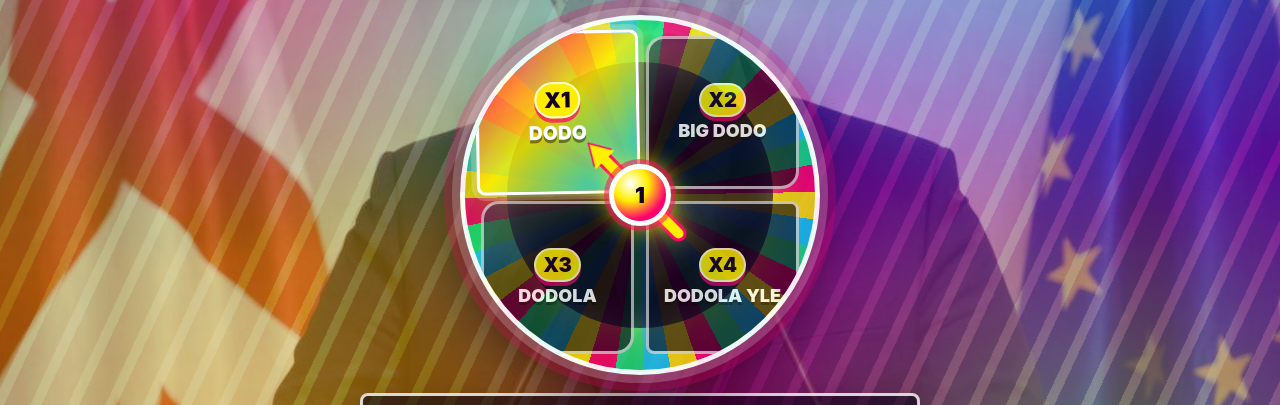
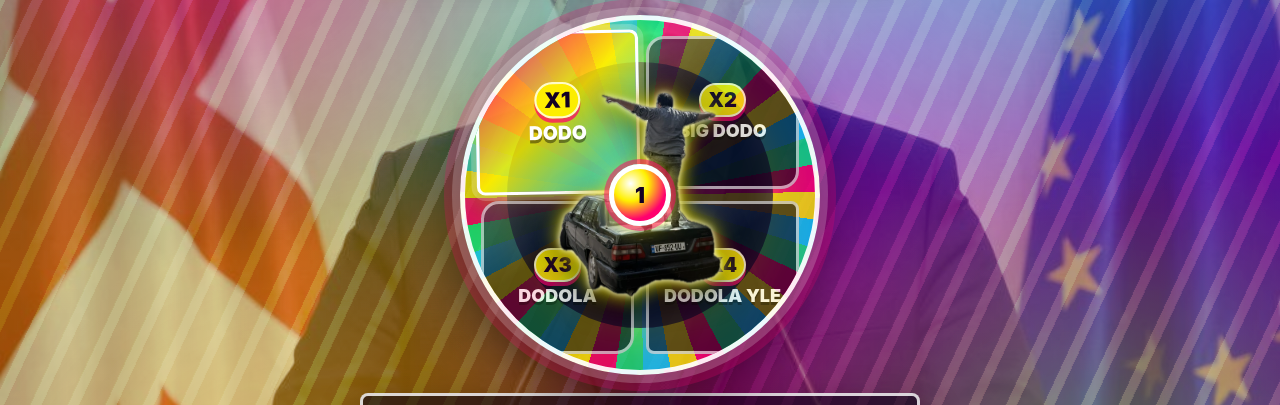
Before and after one commit to daushvat/gio-site, a website built with Vite: page index.html in a window 1280 px wide. Shown: the part 315-720 px from the top of the page. Built offline with nearby package versions, Linux system fonts and the light colour scheme.

Commit message:
Use sticker as DODO wheel arrow

```diff
--- a/src/main.js
+++ b/src/main.js
@@ -18,7 +18,7 @@ document.querySelector('#app').innerHTML = `
       </div>
       <div class="dodo-wheel" aria-label="DODO meter wheel">
         <div class="wheel-glow" aria-hidden="true"></div>
-        <div class="wheel-arrow" aria-hidden="true"></div>
+        <img class="wheel-arrow" src="/dodo-arrow.webp" alt="" aria-hidden="true">
         <div class="wheel-hub" aria-hidden="true">?</div>
         <div class="wheel-square is-active" data-label="DODO" data-min="1" data-max="25" data-angle="-135">
           <span class="wheel-badge">x1</span>
@@ -112,7 +112,7 @@ function getWheelSquareForValue(value) {
 
 function setArrowRotation(rotation) {
   arrowRotation = rotation
-  wheelArrow.style.transform = `translate(-50%, -50%) rotate(${arrowRotation}deg)`
+  wheelArrow.style.transform = `translate(-50%, -50%) rotate(${arrowRotation + 135}deg)`
 }
 
 function updateWheelSelection(value, shouldMoveArrow = true) {
--- a/src/style.css
+++ b/src/style.css
@@ -269,34 +269,21 @@ button {
   left: 50%;
   top: 50%;
   z-index: 4;
-  width: 34%;
-  height: 10px;
-  border-radius: 999px;
-  background: #fff000;
-  box-shadow:
-    0 0 0 3px #ff006e,
-    0 0 22px rgba(255, 240, 0, 0.86);
-  transform: translate(-50%, -50%) rotate(-45deg);
+  width: 46%;
+  height: auto;
+  object-fit: contain;
+  transform: translate(-50%, -50%) rotate(0deg);
   transform-origin: 50% 50%;
+  filter:
+    drop-shadow(0 0 3px #ffffff)
+    drop-shadow(0 0 10px rgba(255, 240, 0, 0.95))
+    drop-shadow(0 8px 12px rgba(0, 0, 0, 0.62));
   transition: transform 180ms ease;
+  user-select: none;
 }
 
 .wheel-arrow.is-spinning {
   transition: none;
-}
-
-.wheel-arrow::before {
-  content: "";
-  position: absolute;
-  right: -12px;
-  top: 50%;
-  width: 0;
-  height: 0;
-  border-top: 13px solid transparent;
-  border-bottom: 13px solid transparent;
-  border-left: 22px solid #fff000;
-  transform: translateY(-50%);
-  filter: drop-shadow(3px 0 0 #ff006e);
 }
 
 .wheel-hub {
```
Also changed, not shown: public/dodo-arrow.webp (added).
